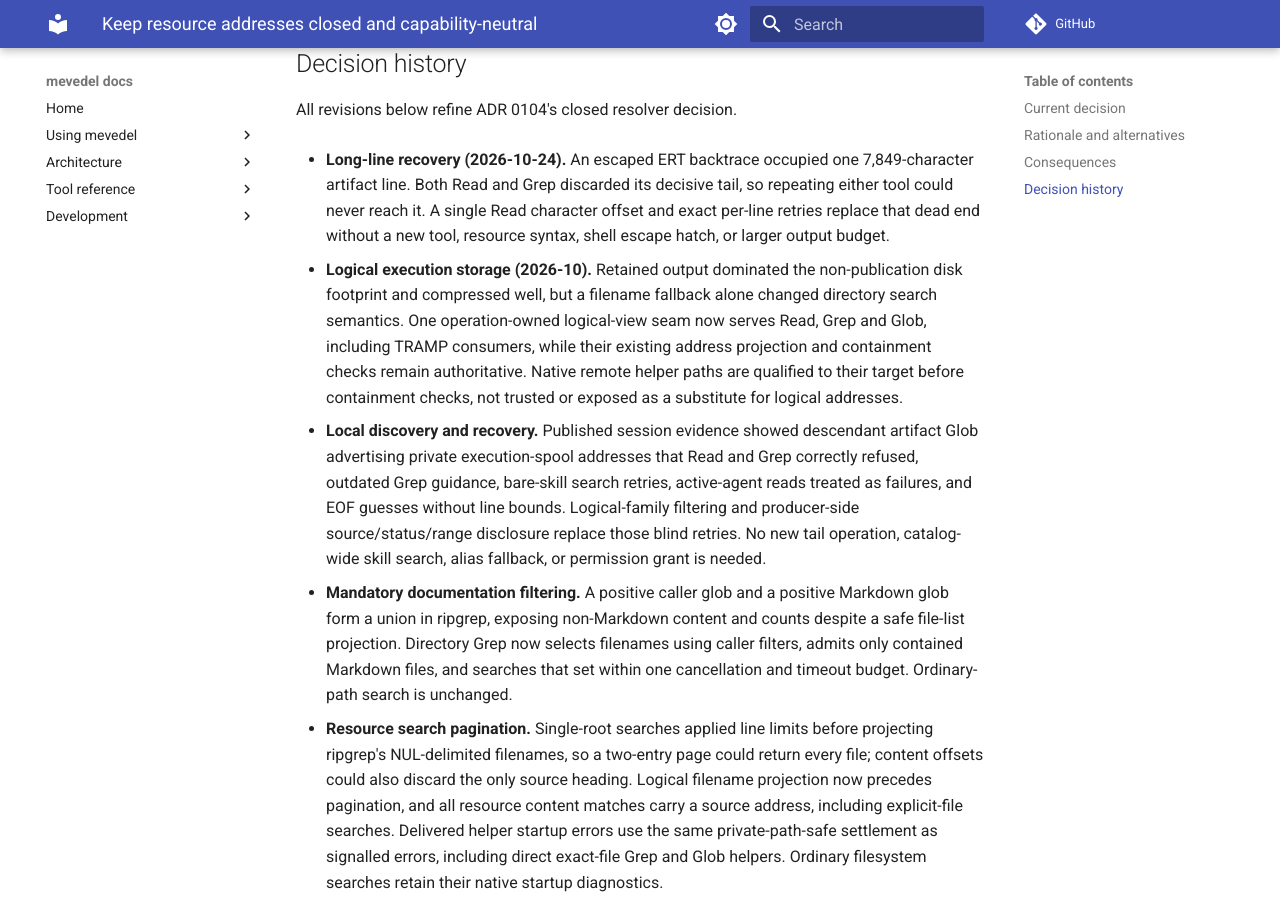
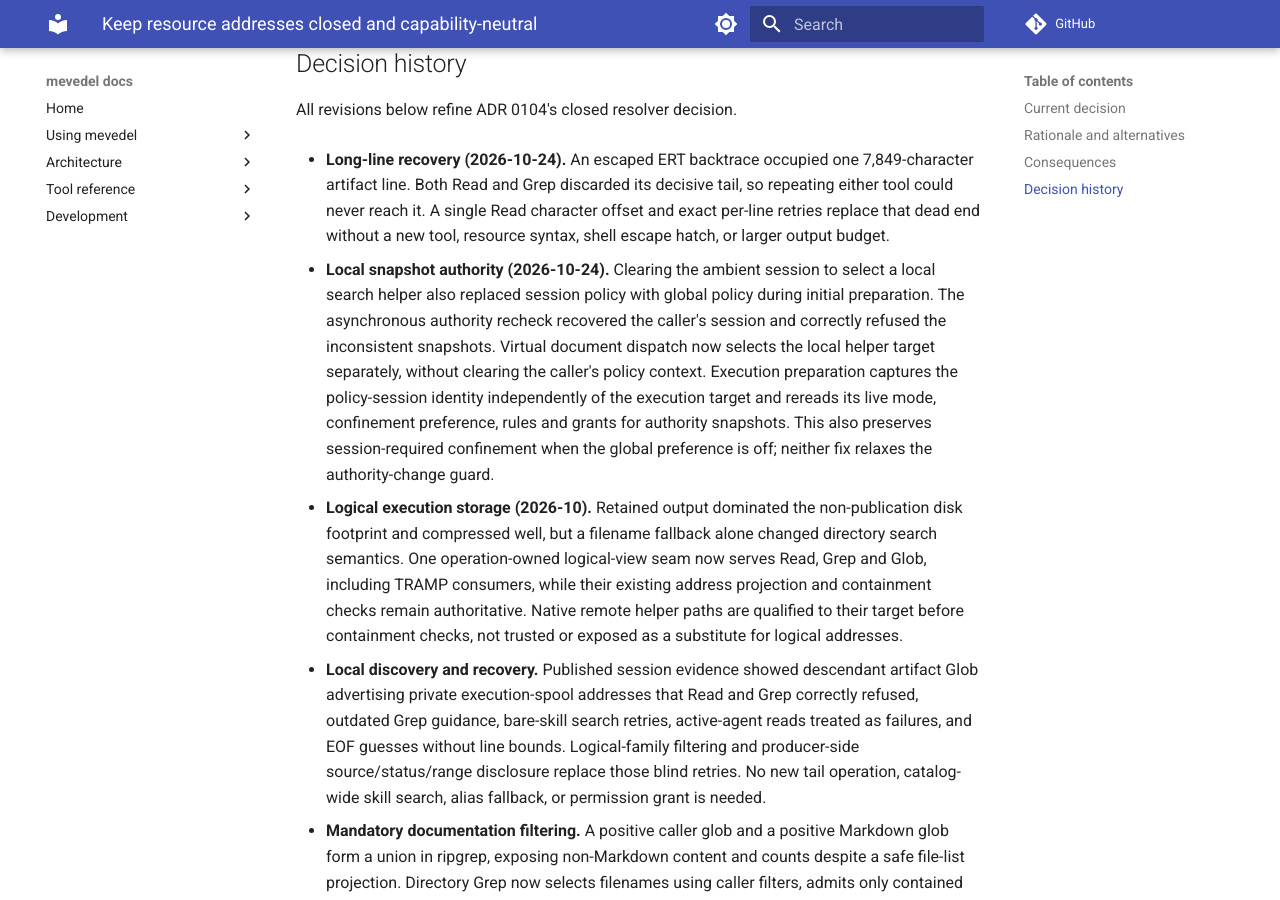
Before and after one commit to FrauH0lle/mevedel, an MkDocs documentation site: the page built from docs/adr/0104-keep-resource-addresses-closed-and-capability-neutral.md, in a window 1280 px wide and 900 px high, scrolled down 2603 px. Built offline with MkDocs 1.6.1 and Material for MkDocs 9.7.7, drawn with Linux system fonts in a browser that asks for light colours; comment, search, counter and statistics services are not loaded.

Commit message:
fix(search): Preserve caller policy for local snapshot helpers
Clearing the ambient session to select a local helper makes asynchronous authority checks compare global Ask policy with the restored caller's Full Access policy. Select the local execution target separately and capture policy-session identity, not policy values. Keep the authority equality guard and reread live policy on validation.

* mevedel-tool-fs-search.el (mevedel-tool-fs-search--documents, mevedel-tool-fs-search--start-helper): Keep caller context while selecting local snapshot execution.

* mevedel-execution.el (mevedel-execution--prepare): Capture policy-session identity independently of the execution target for authority snapshots and confinement.

* test/test-mevedel-tool-fs-search-authority.el: Exercise registered history, journal and shared-item Grep with differing global/session policy, session confinement preferences, and gated permission/sandbox changes.

* docs/address-to-resource.md: Document local snapshot authority.

* docs/adr/0104-keep-resource-addresses-closed-and-capability-neutral.md: Record the failure and policy/target separation.

Validation: standards and strict compilation pass; cold related cases pass; SSH/Podman acceptance has 51 expected results and 4 provisioning skips. Full ERT check has 12620 results with one unrelated shutdown-fixture failure, reproduced with frozen master owners and minimized to acknowledge-mail followed by kill-emacs-hook/test@4; no check is weakened.

```diff
--- a/docs/adr/0104-keep-resource-addresses-closed-and-capability-neutral.md
+++ b/docs/adr/0104-keep-resource-addresses-closed-and-capability-neutral.md
@@ -120,6 +120,17 @@
   and exact per-line retries replace that dead end without a new tool, resource
   syntax, shell escape hatch, or larger output budget.
 
+- **Local snapshot authority (2026-10-24).** Clearing the ambient session to
+  select a local search helper also replaced session policy with global policy
+  during initial preparation. The asynchronous authority recheck recovered the
+  caller's session and correctly refused the inconsistent snapshots. Virtual
+  document dispatch now selects the local helper target separately, without
+  clearing the caller's policy context. Execution preparation captures the
+  policy-session identity independently of the execution target and rereads its
+  live mode, confinement preference, rules and grants for authority snapshots.
+  This also preserves session-required confinement when the global preference
+  is off; neither fix relaxes the authority-change guard.
+
 - **Logical execution storage (2026-10).** Retained output dominated the
   non-publication disk footprint and compressed well, but a filename fallback
   alone changed directory search semantics. One operation-owned logical-view
```
Also changed, not shown: docs/address-to-resource.md (+6 -1 lines), 3 other files.
